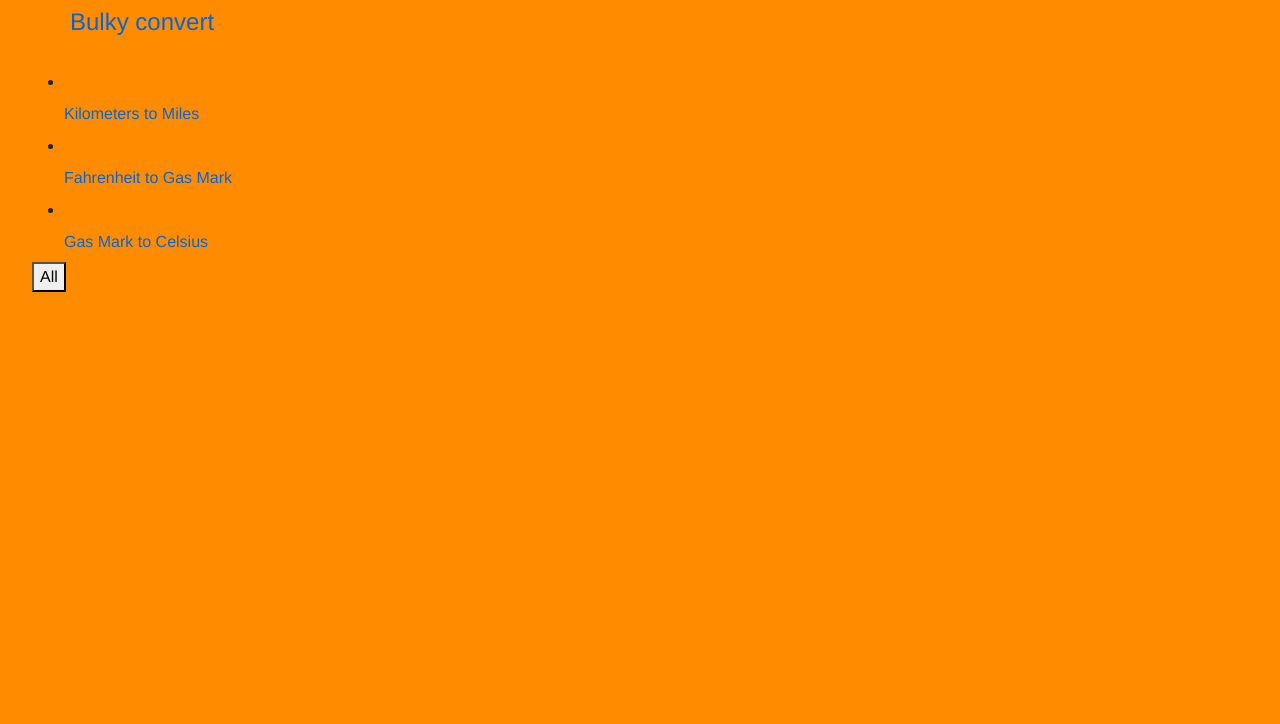
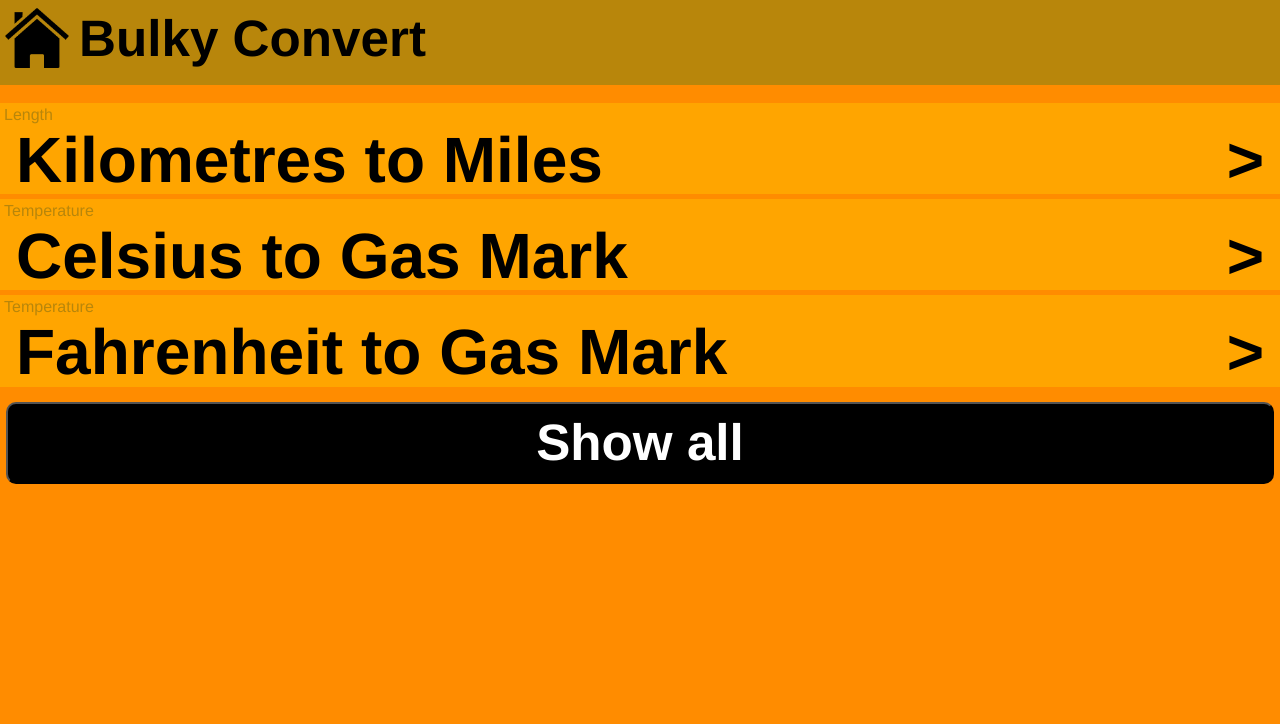
Before and after one commit to MarcBowell/BulkyConvert, an ASP.NET Core app: page / in a window 1280 px wide. Shown: the top 724 px of the page. Run offline with ASP.NET Core 8, Linux system fonts and the light colour scheme; style sheets or scripts are compiled from the project's sources.

Commit message:
Changes to styling and clear item functionality

```diff
--- a/BulkyConvert/Converters/Service/UnitConversionService.cs
+++ b/BulkyConvert/Converters/Service/UnitConversionService.cs
@@ -11,7 +11,7 @@ namespace Marcware.BulkyConvert.Converters.Service
         {
             public readonly static MeasurementUnit Yard = new MeasurementUnit("Yard", "Yards", "yd");
             public readonly static MeasurementUnit Mile = new MeasurementUnit("Mile", "Miles", "mile");
-            public readonly static MeasurementUnit Kilometres = new MeasurementUnit("Kilometre", "Kilometers", "km");
+            public readonly static MeasurementUnit Kilometres = new MeasurementUnit("Kilometre", "Kilometres", "km");
         }
 
         private struct TemperatureUnits
@@ -43,8 +43,8 @@ namespace Marcware.BulkyConvert.Converters.Service
                 new FahrenheitToCelciusConverter(TemperatureUnits.Fahrenheit, TemperatureUnits.Celsius, UnitDomains.Temperature, false),
                 new FahrenheitToGasMarkConverter(TemperatureUnits.Fahrenheit, TemperatureUnits.GasMark, UnitDomains.Temperature, true),
                 new CelciusToFahrenheitConverter(TemperatureUnits.Celsius, TemperatureUnits.Fahrenheit, UnitDomains.Temperature, false),
-                new CelsiusToGasMarkConverter(TemperatureUnits.Celsius, TemperatureUnits.GasMark, UnitDomains.Temperature, false),
-                new GasMarkToCelsiusConverter(TemperatureUnits.GasMark, TemperatureUnits.Celsius, UnitDomains.Temperature, true),
+                new CelsiusToGasMarkConverter(TemperatureUnits.Celsius, TemperatureUnits.GasMark, UnitDomains.Temperature, true),
+                new GasMarkToCelsiusConverter(TemperatureUnits.GasMark, TemperatureUnits.Celsius, UnitDomains.Temperature, false),
                 new GasMarkToFahrenheitConverter(TemperatureUnits.GasMark, TemperatureUnits.Fahrenheit, UnitDomains.Temperature, false)
             };
         }
--- a/BulkyConvert/Pages/Index.razor
+++ b/BulkyConvert/Pages/Index.razor
@@ -2,15 +2,32 @@
 @using Marcware.BulkyConvert.Converters;
 @inject IUnitConversionService ConversionService
 
+<div class="container-fluid p-0 conversions-list-container">
     @foreach (var converter in ConversionService.GetAllUnitConverters().Where(c => SeeAllConversions || c.IsFrequentlyUsedConverter).OrderBy(c => c.UnitDomain).ThenBy(c => c.Name))
     {
-    <li class="nav-item px-3">
+        <div class="row no-gutters conversion-list-domain-row">
+            <div class="col-12">
+                @converter.UnitDomain
+            </div>
+        </div>
+
+        <div class="row no-gutters conversion-list-convert-row">
+            <div class="col-12">
                 <NavLink class="nav-link" href="@($"convert/{converter.Name}")">
                     <span class="oi oi-list-rich" aria-hidden="true"></span> @converter.InputUnit.PluralName to @converter.OutputUnit.PluralName
+                    <span class="float-right">&gt;</span>
                 </NavLink>
-    </li>
+            </div>
+        </div>
     }
-<button @onclick="SelectAllButtonClick">All</button>
+
+    <div class="row no-gutters conversion-list-button-row">
+        <div class="col-12 d-flex justify-content-center">
+            <button @onclick="SelectAllButtonClick">@GetButtonText()</button>
+        </div>
+    </div>
+</div>
+
 
 @code {
     public bool SeeAllConversions { get; set; }
@@ -19,4 +36,9 @@
     {
         SeeAllConversions = !SeeAllConversions;
     }
+
+    public string GetButtonText()
+    {
+        return SeeAllConversions ? "Show common" : "Show all";
     }
+}
--- a/BulkyConvert/Shared/MainLayout.razor
+++ b/BulkyConvert/Shared/MainLayout.razor
@@ -3,14 +3,19 @@
 <div class="page">
     <div class="main">
         <nav class="navbar navbar-default navbar-fixed-top">
-            <div class="container">
-                <div class="row">
-                    <a href="\"><h4>Bulky convert</h4></a>
+            <div class="container-fluid p-0">
+                <div class="row no-gutters header-row">
+                    <a href="\">
+                        <img src="home.png" />
+                    </a>
+                    <a href="\">
+                        <h4>Bulky Convert</h4>
+                    </a>
                 </div>
             </div>
         </nav>
 
-        <div class="content px-4">
+        <div class="content">
             @Body
         </div>
     </div>
--- a/BulkyConvert/Shared/MainLayout.razor.css
+++ b/BulkyConvert/Shared/MainLayout.razor.css
@@ -62,9 +62,4 @@
         top: 0;
         z-index: 1;
     }
-
-    .main > div {
-        padding-left: 2rem !important;
-        padding-right: 1.5rem !important;
-    }
 }
--- a/BulkyConvert/wwwroot/css/app.css
+++ b/BulkyConvert/wwwroot/css/app.css
@@ -91,7 +91,54 @@ a, .btn-link {
     background-color: yellow;
 }
 
-.convert-area-container .col-3, .convert-area-container, .col-9 {
-    padding-left: 1px!important;
-    padding-right: 1px!important;
+.conversion-list-domain-row {
+    background-color: orange;
 }
+
+.conversion-list-convert-row {
+    font-size: 5vw;
+    line-height: 0.8!important;
+    margin-bottom: 5px;
+    background-color: orange;
+}
+
+.conversions-list-container .conversion-list-domain-row {
+    color: darkgoldenrod;
+    padding-left: 4px;
+}
+
+
+.conversions-list-container .nav-link {
+    color: black;
+    font-weight: bold;
+}
+
+.conversion-list-button-row button {
+    width: 99%;
+    margin-top: 10px;
+    border-radius: 10px;
+    background-color: black;
+    color: white;
+    font-size: 4vw;
+    font-weight: bold;
+    border-color: black;
+}
+
+.navbar {
+    padding: .5rem 5px !important;
+    background-color: darkgoldenrod;
+}
+
+.header-row h4 {
+    font-size: 4vw !important;
+    font-weight: bolder;
+}
+
+.header-row a {
+    color: black;
+}
+
+.header-row img {
+    width: 5vw;
+    margin-right: 10px;
+}
```
Also changed, not shown: BulkyConvert/Pages/Converter.razor (+12 -7 lines), BulkyConvert/BulkyConvert.csproj, BulkyConvert/wwwroot/home.png (added). Lines whose indentation alone changed are shown as unchanged.
